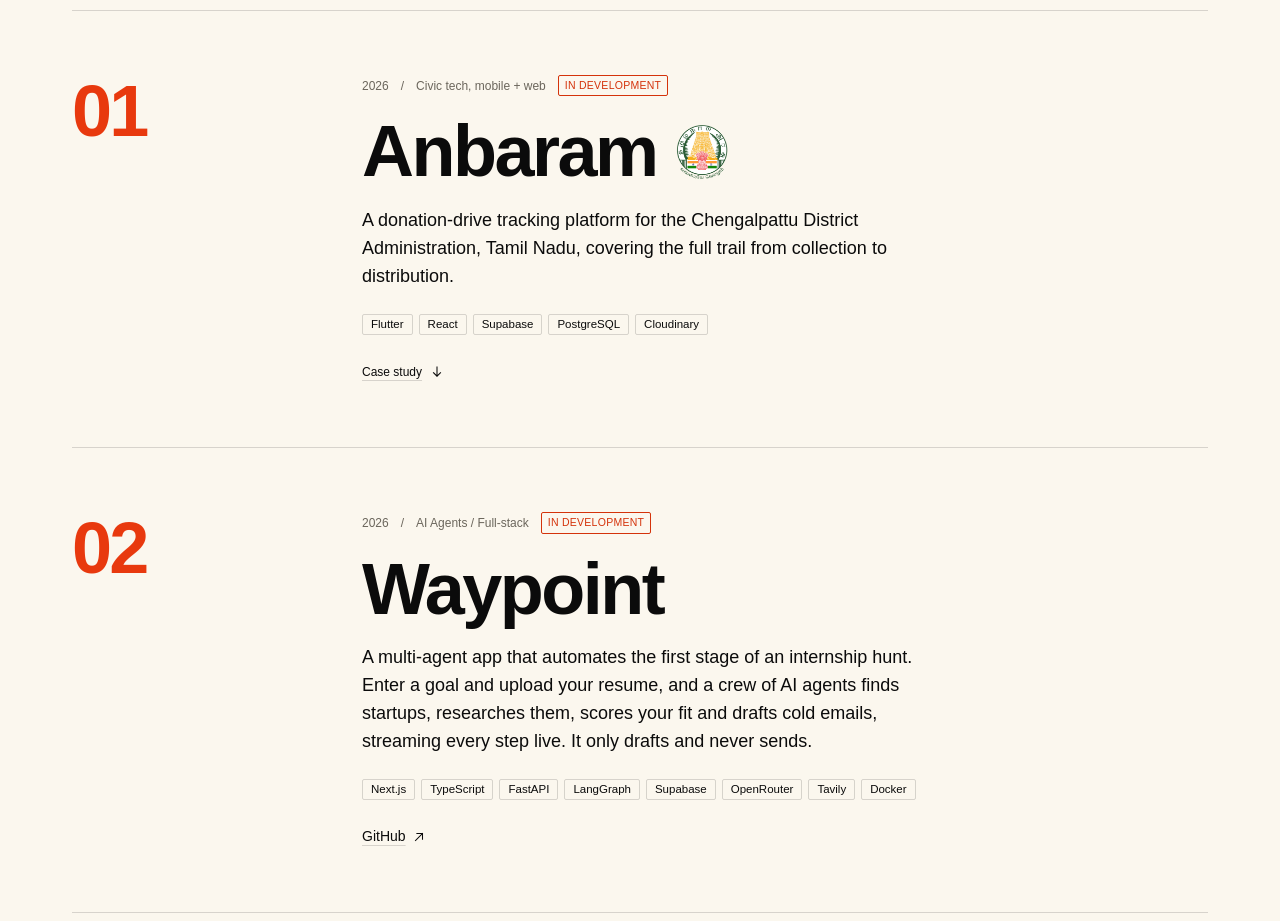
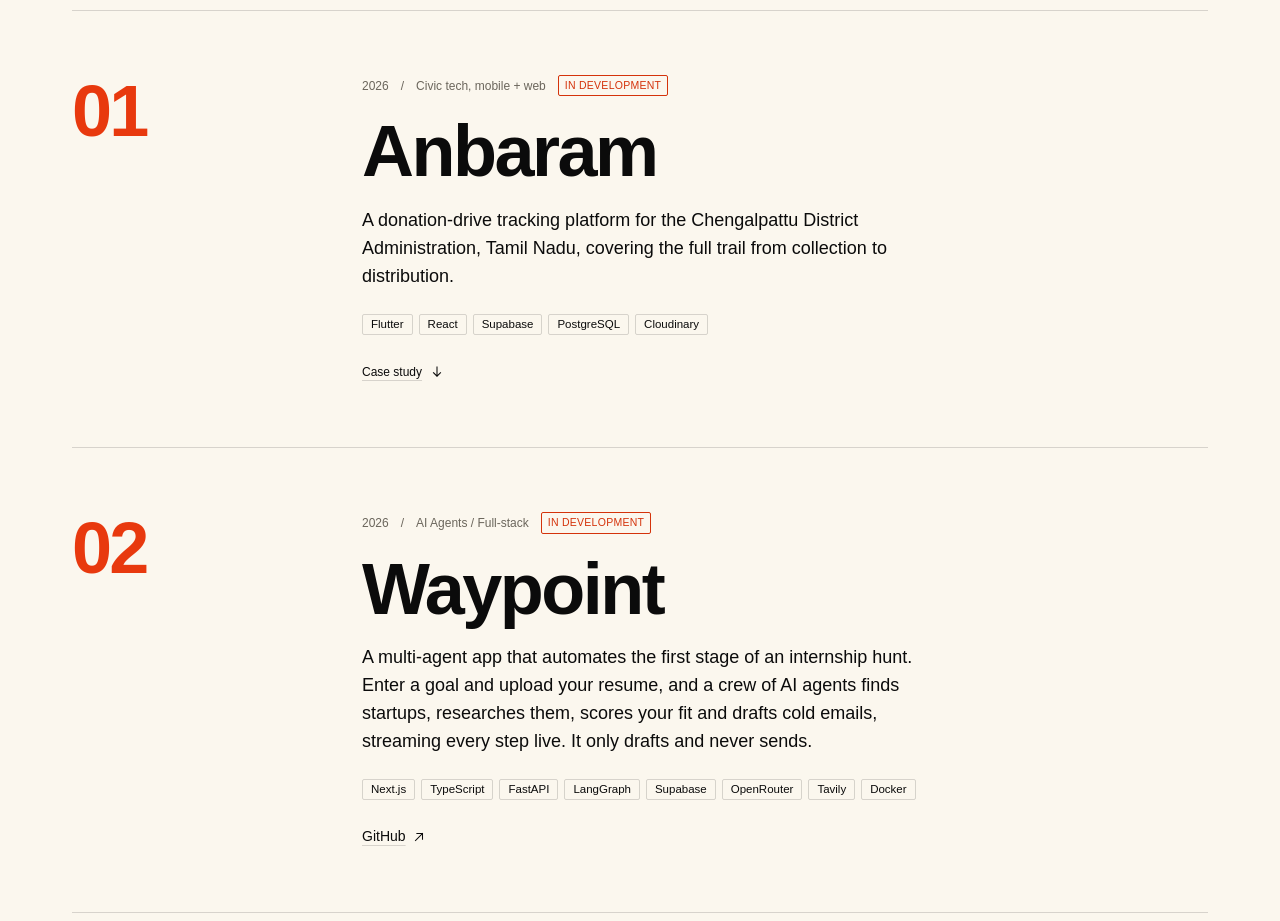
Before and after one commit to jeffreysolomon123/jeffreysolomon, a Next.js app: page / in a window 1280 px wide. Shown: the part 1960-2881 px from the top of the page. Built offline with nearby package versions, Linux system fonts and the light colour scheme; a web font is replaced by a local one.

Commit message:
content: remove Tamil Nadu emblem from Anbaram

```diff
--- a/src/data/projects.ts
+++ b/src/data/projects.ts
@@ -30,7 +30,6 @@ export const projects: Project[] = [
     stack: ["Flutter", "React", "Supabase", "PostgreSQL", "Cloudinary"],
     // TODO(jeffrey): add the Play Store link once the app is live.
     links: {},
-    logo: { src: "/Emblem_of_Tamil_Nadu.png", width: 1588, height: 1724, alt: "Emblem of Tamil Nadu" },
     status: "In development",
     flagship: true,
     detail: {
```
Also changed, not shown: public/Emblem_of_Tamil_Nadu.png (deleted).
